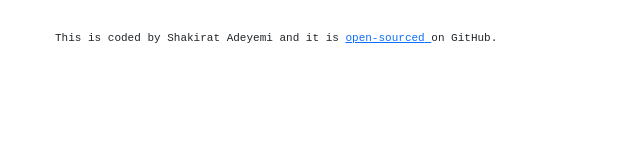
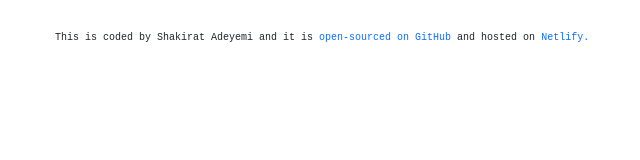
Before and after one commit to shakiratkemi/my-app, a React (Create React App) app: page / in a window 1280 px wide. Shown: the top 160 px of the page, without its empty margins (297-937 px from the left). Built offline with nearby package versions, Linux system fonts and the light colour scheme; no server answers; a web font is replaced by a local one.

Commit message:
Updated weatherForecast.js and the CSS

```diff
--- a/src/App.css
+++ b/src/App.css
@@ -4,6 +4,10 @@
 }
 
 .App footer {
-  font-size: 11px;
+  font-size: 10px;
   margin: 10px 0;
 }
+
+.App footer a {
+  text-decoration: none;
+}
--- a/src/App.js
+++ b/src/App.js
@@ -13,9 +13,12 @@ function App() {
             target="_blank"
             rel="noopener noreferrer"
           >
-            open-sourced{" "}
+            open-sourced on GitHub{" "}
           </a>
-          on GitHub.
+          and hosted on{" "}
+          <a href="https://" target="_blank" rel="noopener noreferrer">
+            Netlify.
+          </a>
         </footer>
       </div>
     </div>
--- a/src/Weather.css
+++ b/src/Weather.css
@@ -9,7 +9,7 @@
 }
 
 .Weather h1 {
-  font-size: 24px;
+  font-size: 2.2rem;
   font-weight: 100;
   line-height: 29px;
   margin: 20px 0 0 0;
--- a/src/WeatherForecast.js
+++ b/src/WeatherForecast.js
@@ -16,6 +16,15 @@ export default function WeatherForecast(props) {
     setLoaded(true);
   }
 
+  function load() {
+    let apiKey = "842b36d55cb28eba74a018029d56b04c";
+    let latitude = props.coordinates.lat;
+    let longitude = props.coordinates.lon;
+    let apiUrl = `https://api.openweathermap.org/data/2.5/onecall?lat=${latitude}&lon=${longitude}&appid=${apiKey}&units=metric`;
+
+    axios.get(apiUrl).then(handleResponse);
+  }
+
   if (loaded) {
     return (
       <div className="WeatherForecast">
@@ -27,19 +36,15 @@ export default function WeatherForecast(props) {
                   <WeatherForecastDay data={dailyForecast} />
                 </div>
               );
+            } else {
+              return null;
             }
           })}
         </div>
       </div>
     );
   } else {
-    let apiKey = "842b36d55cb28eba74a018029d56b04c";
-    let latitude = props.coordinates.lat;
-    let longitude = props.coordinates.lon;
-    let apiUrl = `https://api.openweathermap.org/data/2.5/onecall?lat=${latitude}&lon=${longitude}&appid=${apiKey}&units=metric`;
-
-    axios.get(apiUrl).then(handleResponse);
-
+    load();
     return null;
   }
 }
--- a/src/WeatherInfo.js
+++ b/src/WeatherInfo.js
@@ -31,7 +31,6 @@ export default function WeatherInfo(props) {
         </div>
         <div className="col-6">
           <ul>
-            <li>Precipitation: 7%</li>
             <li>Humidity: {props.data.humidity}%</li>
             <li>Wind: {Math.round(props.data.wind)} km/hr</li>
           </ul>
--- /dev/null
+++ b/src/WeatherTemperature.css
@@ -0,0 +1,3 @@
+.temperature unit a {
+  text-decoration: none;
+}
--- a/src/index.css
+++ b/src/index.css
@@ -1,5 +1,8 @@
 @import url("https://fonts.googleapis.com/css2?family=Beau+Rivage&family=Cookie&family=Dancing+Script&family=Laila&family=Outfit:wght@300;400;500&family=Oxygen&family=Oxygen+Mono&family=Playfair+Display:wght@400;700&family=Poppins:wght@400;700&family=Red+Hat+Mono&display=swap");
 
 * {
+  box-sizing: border-box;
+  margin: 0;
+  padding: 0;
   font-family: "Red Hat Mono", monospace;
 }
```
